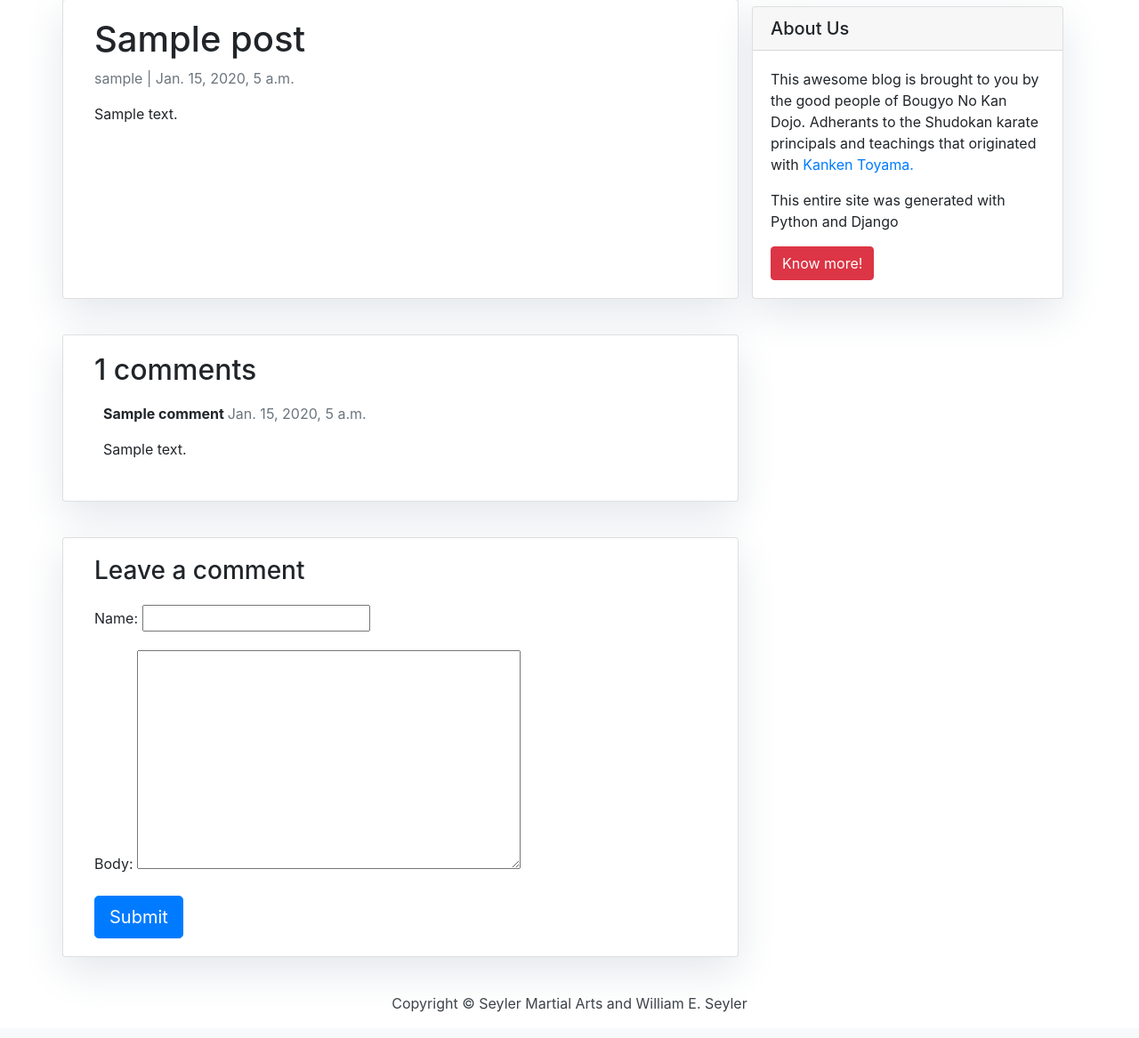
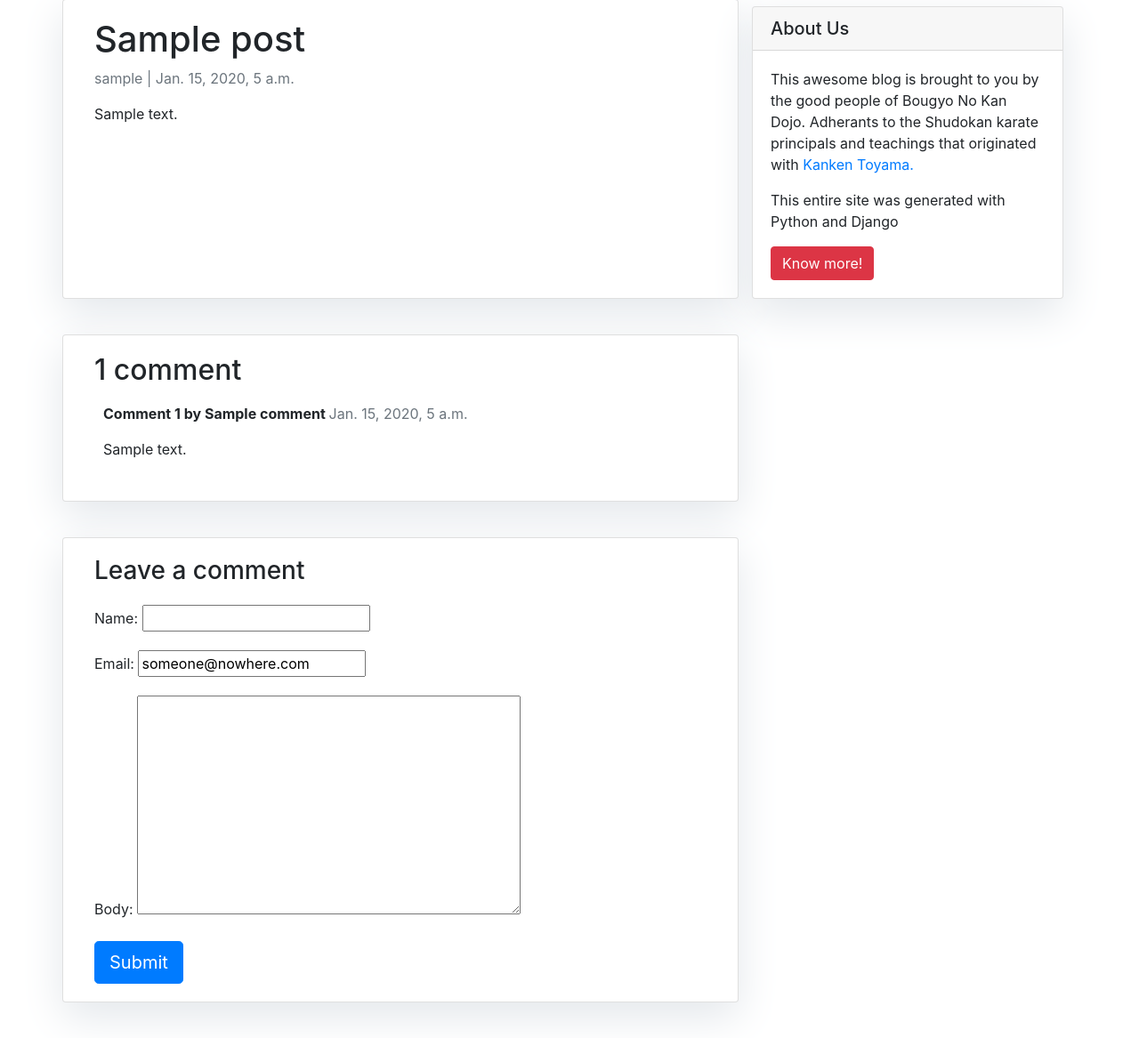
Before and after one commit to wseyler/ikyoshi_project, a Django app: a page that uses blog/templates/blog/post_detail.html in a window 1280 px wide. Shown: the part 73-1240 px from the top of the page at 89% size. Before the commit the page ends 1211 px from the top, so only its background shows below. Run offline with Django 3.2, Linux system fonts and the light colour scheme; tables that the repository leaves empty hold one stand-in row (values such as "Sample post"); some libraries are stand-ins or nearby versions.

Commit message:
Enhancements to the blog

```diff
--- a/blog/admin.py
+++ b/blog/admin.py
@@ -18,9 +18,9 @@ class PostAdmin(admin.ModelAdmin):
 
 @admin.register(Comment)
 class CommentAdmin(admin.ModelAdmin):
-    list_display = ('name', 'body', 'post', 'created', 'active')
-    list_filter = ('active', 'created')
-    search_fields = ('name', 'author', 'body')
+    list_display = ('name', 'email', 'post', 'created', 'active')
+    list_filter = ('active', 'created', 'updated')
+    search_fields = ('name', 'email', 'body')
     actions = ['approve_comments']
 
     def approve_comments(self, request, queryset):
--- a/blog/forms.py
+++ b/blog/forms.py
@@ -5,4 +5,4 @@ from django import forms
 class CommentForm(forms.ModelForm):
     class Meta:
         model = Comment
-        fields = ('name', 'body')
+        fields = ('name', 'email', 'body')
--- a/blog/models.py
+++ b/blog/models.py
@@ -18,7 +18,7 @@ class Post(models.Model):
     body = models.TextField()
     publish = models.DateTimeField(default=timezone.now)
     created = models.DateTimeField(auto_now_add=True)
-    updated = models.DateTimeField(auto_now_add=True)
+    updated = models.DateTimeField(auto_now=True)
     status = models.IntegerField(choices=STATUS, default=0)
     objects = models.Manager()  # The default manager
     published = PublishedManager() # Our custom manager
@@ -32,13 +32,14 @@ class Post(models.Model):
 class Comment(models.Model):
     post = models.ForeignKey(Post,on_delete=models.CASCADE,related_name='comments')
     name = models.CharField(max_length=80)
-    author = models.ForeignKey(User, on_delete=models.CASCADE, blank=True, null=True)
+    email = models.EmailField(default='someone@nowhere.com')
     body = models.TextField()
     created = models.DateTimeField(auto_now_add=True)
+    updated = models.DateTimeField(auto_now=True)
     active = models.BooleanField(default=False)
 
     class Meta:
         ordering = ['-created']
 
     def __str__(self):
-        return 'Comment {} by {}'.format(self.body, self.name)
+        return f'Comment by {self.name} on {self.post}'
--- a/blog/templates/blog/post_detail.html
+++ b/blog/templates/blog/post_detail.html
@@ -1,4 +1,5 @@
-{% extends 'pages/base.html' %} {% block content %}
+{% extends 'pages/base.html' %}
+{% block content %}
 
 <div class="container">
   <div class="row">
@@ -14,18 +15,24 @@
     <div class="col-md-8 card mb-4  mt-3 ">
       <div class="card-body">
         <!-- comments -->
-        <h2>{{ comments.count }} comments</h2>
+        {% with comments.count as total_comments %}
+          <h2>
+            {{ total_comments }} comment{{ total_comments|pluralize }}
+          </h2>
+        {% endwith %}
 
         {% for comment in comments %}
         <div class="comments" style="padding: 10px;">
           <p class="font-weight-bold">
-            {{ comment.name }}
+            Comment {{ forloop.counter }} by {{ comment.name }}
             <span class=" text-muted font-weight-normal">
               {{ comment.created }}
             </span>
           </p>
           {{ comment.body | linebreaks }}
         </div>
+        {% empty %}
+          <p>There are no comments yet.</p>
         {% endfor %}
       </div>
     </div>
--- a/blog/views.py
+++ b/blog/views.py
@@ -1,5 +1,5 @@
 from django.views import generic
-from .models import Post
+from .models import Post, Comment
 from .forms import CommentForm
 from django.shortcuts import render, get_object_or_404
 
```
Also changed, not shown: blog/migrations/0008_auto_20201227_1553.py (added).
